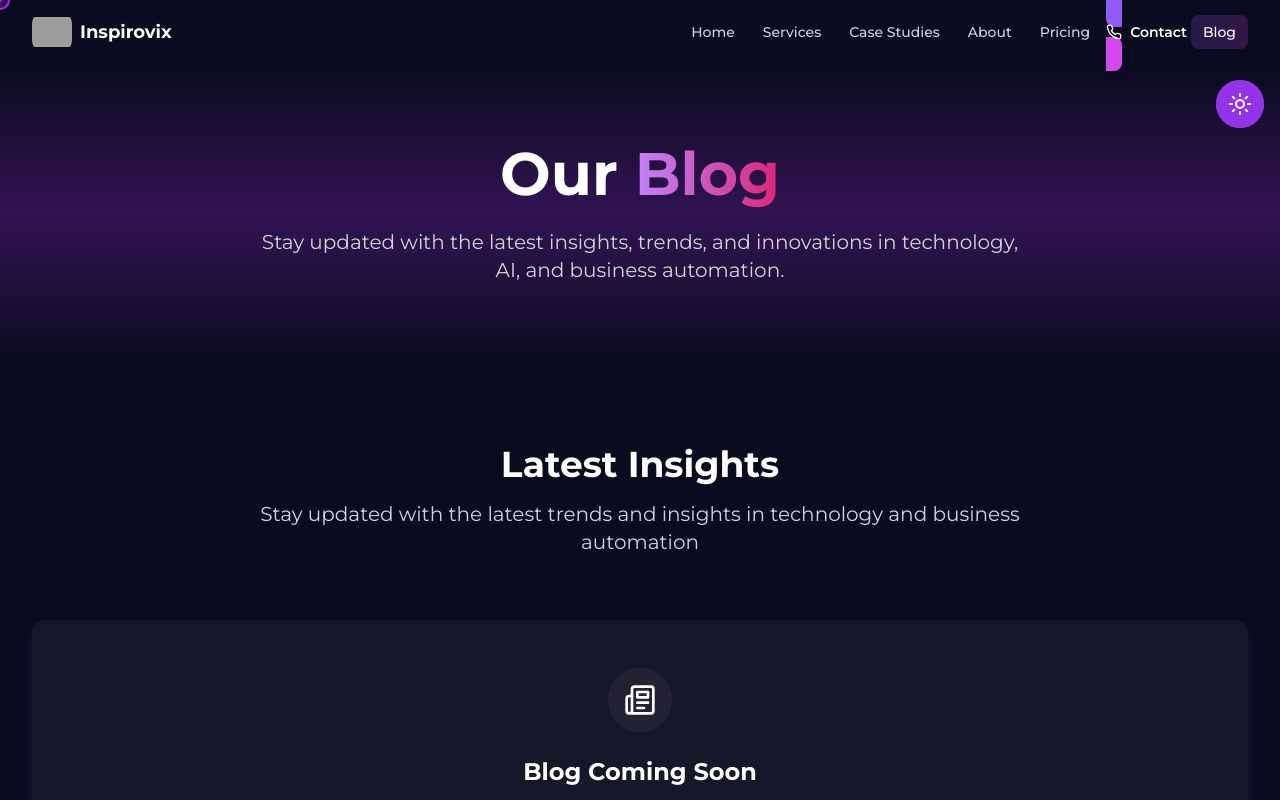
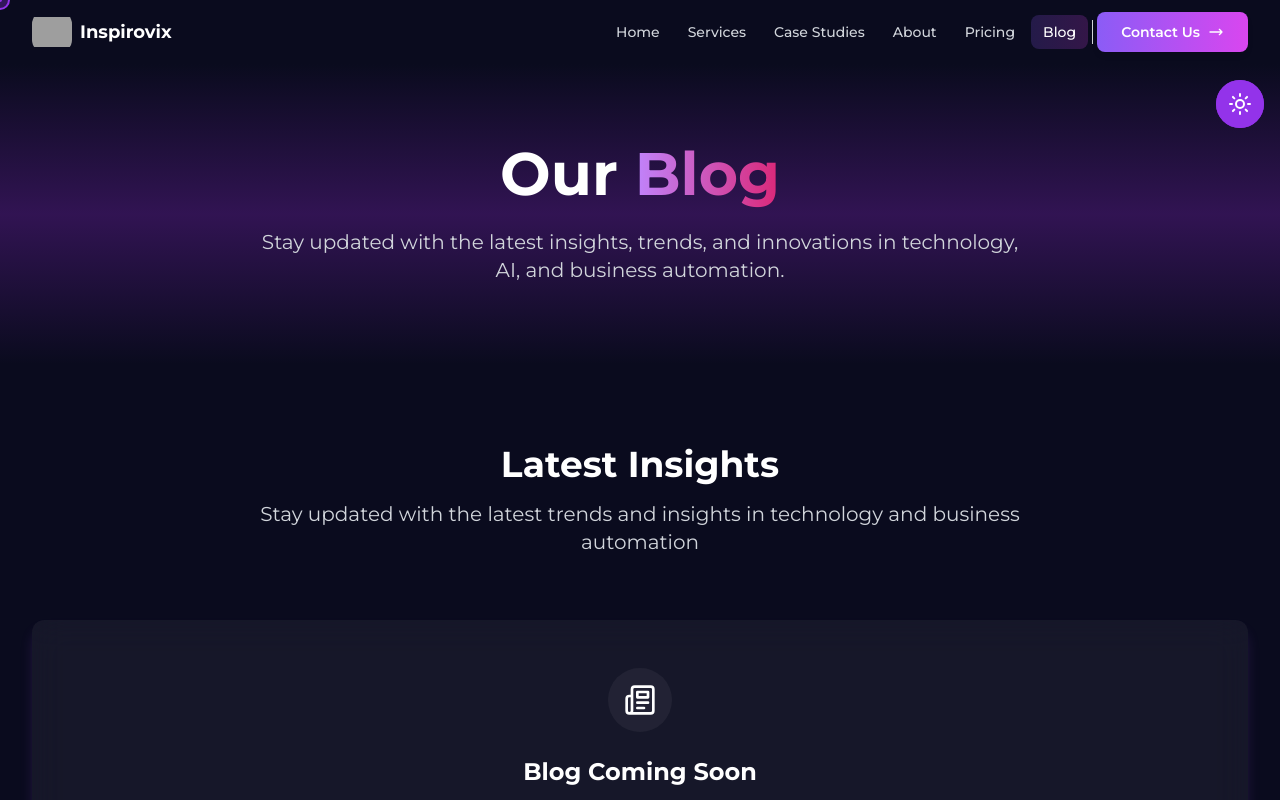
Before and after one commit to mahad002/inspirovix, a React (Vite) app: page /blog in a window 1280 px wide. Shown: the top 800 px of the page. Built offline with nearby package versions, Linux system fonts and the light colour scheme; grey boxes are pictures that could not be loaded.

Commit message:
Make Contact Button Standalone and Prominent

```diff
--- a/src/components/Navbar.tsx
+++ b/src/components/Navbar.tsx
@@ -57,10 +57,9 @@ const Navbar = React.memo(() => {
 
             {/* Desktop Navigation */}
             <nav className="hidden lg:flex items-center space-x-1">
-              {menuItems.map((item) => {
+              {/* Regular Navigation Items (excluding Contact) */}
+              {menuItems.filter(item => item.label !== 'Contact').map((item) => {
                 const isActive = isActivePage(item.href);
-                const isContactButton = item.label === 'Contact';
-
                 return (
                   <motion.div
                     key={item.href}
@@ -68,22 +67,6 @@ const Navbar = React.memo(() => {
                     whileHover={{ scale: 1.05 }}
                     whileTap={{ scale: 0.95 }}
                   >
-                    {isContactButton ? (
-                      <Link
-                        to={item.href}
-                        className={`relative px-4 py-2 rounded-lg text-sm font-semibold transition-all duration-300 ${
-                          isActive
-                            ? 'bg-gradient-to-r from-violet-600 to-fuchsia-600 text-white shadow-lg shadow-violet-500/30'
-                            : 'bg-gradient-to-r from-violet-500 to-fuchsia-500 text-white hover:from-violet-600 hover:to-fuchsia-600 shadow-md hover:shadow-lg hover:shadow-violet-500/30'
-                        } transform hover:scale-105`}
-                      >
-                        <span className="relative z-10 flex items-center gap-2">
-                          <item.icon className="w-4 h-4" />
-                          {item.label}
-                        </span>
-                        <div className="absolute inset-0 bg-gradient-to-r from-violet-400/20 to-fuchsia-400/20 rounded-lg opacity-0 hover:opacity-100 transition-opacity" />
-                      </Link>
-                    ) : (
                     <Link
                       to={item.href}
                       className={`relative px-3 py-2 rounded-lg text-sm font-medium transition-colors ${
@@ -100,11 +83,36 @@ const Navbar = React.memo(() => {
                         />
                       )}
                     </Link>
-                    )}
                   </motion.div>
                 );
               })}
+
+              {/* Separator */}
+              <div className="w-px h-6 bg-gray-300 dark:bg-gray-600 mx-2" />
+
               <ThemeToggle />
+
+              {/* Standalone Contact Button */}
+              <motion.div
+                whileHover={{ scale: 1.05 }}
+                whileTap={{ scale: 0.95 }}
+                className="ml-4"
+              >
+                <Link
+                  to="/contact"
+                  className={`relative px-6 py-2.5 rounded-lg text-sm font-semibold transition-all duration-300 ${
+                    isActivePage('/contact')
+                      ? 'bg-gradient-to-r from-violet-600 to-fuchsia-600 text-white shadow-lg shadow-violet-500/30'
+                      : 'bg-gradient-to-r from-violet-500 to-fuchsia-500 text-white hover:from-violet-600 hover:to-fuchsia-600 shadow-md hover:shadow-lg hover:shadow-violet-500/30'
+                  } transform hover:scale-105 flex items-center gap-2`}
+                >
+                  <span className="relative z-10">Contact Us</span>
+                  <svg className="w-4 h-4 relative z-10" fill="none" stroke="currentColor" viewBox="0 0 24 24">
+                    <path strokeLinecap="round" strokeLinejoin="round" strokeWidth="2" d="M17 8l4 4m0 0l-4 4m4-4H3" />
+                  </svg>
+                  <div className="absolute inset-0 bg-gradient-to-r from-violet-400/20 to-fuchsia-400/20 rounded-lg opacity-0 hover:opacity-100 transition-opacity" />
+                </Link>
+              </motion.div>
             </nav>
 
             {/* Mobile Controls */}
@@ -168,9 +176,8 @@ const Navbar = React.memo(() => {
                   </motion.button>
                 </div>
                 <nav className="space-y-4">
-                  {menuItems.map((item, index) => {
+                  {menuItems.filter(item => item.label !== 'Contact').map((item, index) => {
                     const isActive = isActivePage(item.href);
-                    const isContactButton = item.label === 'Contact';
 
                     return (
                       <motion.div
@@ -179,24 +186,6 @@ const Navbar = React.memo(() => {
                         animate={{ x: 0, opacity: 1 }}
                         transition={{ delay: index * 0.1 }}
                       >
-                        {isContactButton ? (
-                          <Link
-                            to={item.href}
-                            onClick={() => setIsOpen(false)}
-                            className={`flex items-center gap-3 p-3 rounded-lg group relative overflow-hidden ${
-                              isActive
-                                ? 'bg-gradient-to-r from-violet-600 to-fuchsia-600 text-white shadow-lg'
-                                : 'bg-gradient-to-r from-violet-500 to-fuchsia-500 text-white hover:from-violet-600 hover:to-fuchsia-600 shadow-md'
-                            } transform transition-all duration-300`}
-                          >
-                            <div className="w-8 h-8 sm:w-10 sm:h-10 rounded-lg flex items-center justify-center bg-white/20 backdrop-blur-sm">
-                              <item.icon className="w-4 h-4 sm:w-5 sm:h-5 text-white" />
-                            </div>
-                            <span className="font-semibold text-sm sm:text-base">{item.label}</span>
-                            <ChevronRight className="w-5 h-5 ml-auto text-white/80" />
-                            <div className="absolute inset-0 bg-gradient-to-r from-white/10 to-white/5 opacity-0 group-hover:opacity-100 transition-opacity duration-200" />
-                          </Link>
-                        ) : (
                         <Link
                           to={item.href}
                           onClick={() => setIsOpen(false)}
@@ -215,10 +204,38 @@ const Navbar = React.memo(() => {
                           }`} />
                           <div className="absolute inset-0 bg-gradient-to-r from-violet-500/10 to-fuchsia-500/10 opacity-0 group-hover:opacity-100 transition-opacity duration-200" />
                         </Link>
-                        )}
                       </motion.div>
                     );
                   })}
+
+                  {/* Mobile Contact Button */}
+                  <motion.div
+                    initial={{ x: 50, opacity: 0 }}
+                    animate={{ x: 0, opacity: 1 }}
+                    transition={{ delay: menuItems.length * 0.1 }}
+                    className="pt-4 border-t border-gray-200 dark:border-gray-700"
+                  >
+                    <Link
+                      to="/contact"
+                      onClick={() => setIsOpen(false)}
+                      className={`flex items-center gap-3 p-4 rounded-lg group relative overflow-hidden ${
+                        isActivePage('/contact')
+                          ? 'bg-gradient-to-r from-violet-600 to-fuchsia-600 text-white shadow-lg'
+                          : 'bg-gradient-to-r from-violet-500 to-fuchsia-500 text-white hover:from-violet-600 hover:to-fuchsia-600 shadow-md'
+                      } transform transition-all duration-300`}
+                    >
+                      <div className="w-10 h-10 rounded-lg flex items-center justify-center bg-white/20 backdrop-blur-sm">
+                        <svg className="w-5 h-5 text-white" fill="none" stroke="currentColor" viewBox="0 0 24 24">
+                          <path strokeLinecap="round" strokeLinejoin="round" strokeWidth="2" d="M3 5a2 2 0 012-2h3.28a1 1 0 01.948.684l1.498 4.493a1 1 0 01-.502 1.21l-2.257 1.13a11.042 11.042 0 005.516 5.516l1.13-2.257a1 1 0 011.21-.502l4.493 1.498a1 1 0 01.684.949V19a2 2 0 01-2 2h-1C9.716 21 3 14.284 3 6V5z" />
+                        </svg>
+                      </div>
+                      <span className="font-bold text-base">Contact Us</span>
+                      <svg className="w-5 h-5 ml-auto text-white/80" fill="none" stroke="currentColor" viewBox="0 0 24 24">
+                        <path strokeLinecap="round" strokeLinejoin="round" strokeWidth="2" d="M17 8l4 4m0 0l-4 4m4-4H3" />
+                      </svg>
+                      <div className="absolute inset-0 bg-gradient-to-r from-white/10 to-white/5 opacity-0 group-hover:opacity-100 transition-opacity duration-200" />
+                    </Link>
+                  </motion.div>
                 </nav>
               </div>
             </motion.div>
```
Lines whose indentation alone changed are shown as unchanged.
